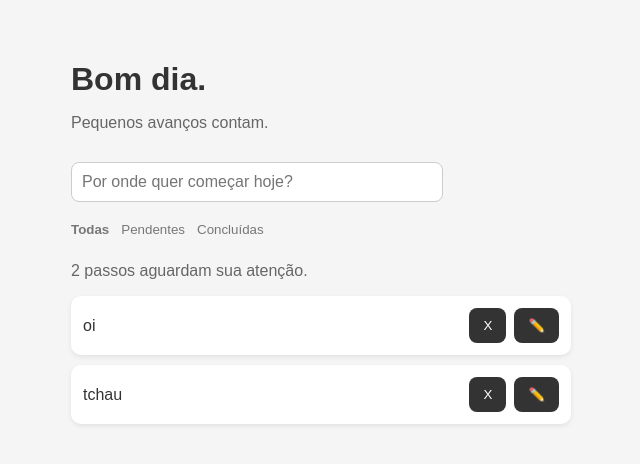
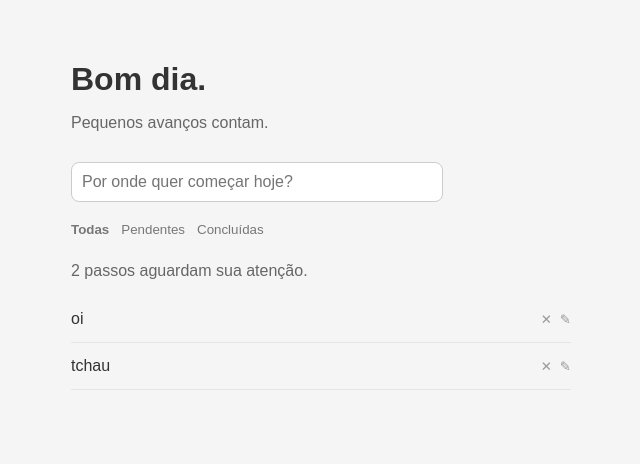
Before and after one commit to filipeabreujlle/orbit, a PHP site: page /frontend/index.html in a window 1280 px wide. Shown: the top 464 px of the page, without its empty margins (319-959 px from the left). Run offline with PHP 8.4, Linux system fonts and the light colour scheme; data comes from the database, SQL or seed files in the repository; both versions use the stored data as it was after the commit.

Commit message:
style: new task visual efects

```diff
--- a/frontend/script.js
+++ b/frontend/script.js
@@ -91,10 +91,10 @@ function criarElementoTarefa(tarefa) {
     input.style.display = "none";
 
     const botaoExcluir = document.createElement("button");
-    botaoExcluir.textContent = "X";
+    botaoExcluir.textContent = "✕";
 
     const botaoEditar = document.createElement("button");
-    botaoEditar.textContent = "✏️";
+    botaoEditar.textContent = "✎";
 
 
     if (tarefa.concluida) {
--- a/frontend/style.css
+++ b/frontend/style.css
@@ -58,18 +58,14 @@ ul {
 }
 
 li {
-    background-color: white;
-    margin: 10px 0;
-    padding: 12px;
-    border-radius: 10px;
+    margin: 0;
+    padding: 14px 0;
 
     display: flex;
     align-items: center;
     justify-content: space-between;
 
-    box-shadow: 0 2px 5px rgba(0, 0, 0, 0.08);
-
-    transition: 0.2s;
+    border-bottom: 1px solid #e5e5e5;
 }
 
 li span {
@@ -79,6 +75,9 @@ li span {
 
 li button {
     margin-left: 8px;
+    background: none;
+    color: #999;
+    padding: 0;
 }
 
 .filtros {
```
Also changed, not shown: backend/banco.sqlite, banco.sqlite (deleted).
